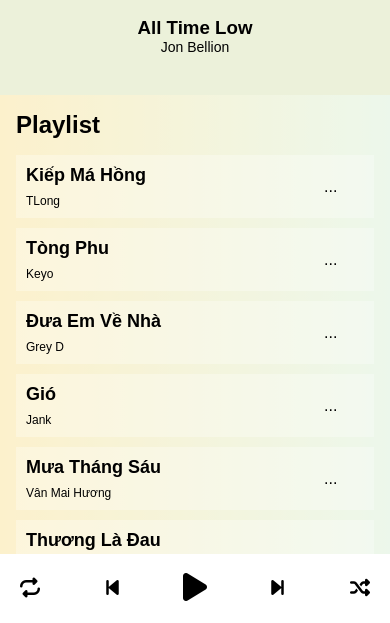
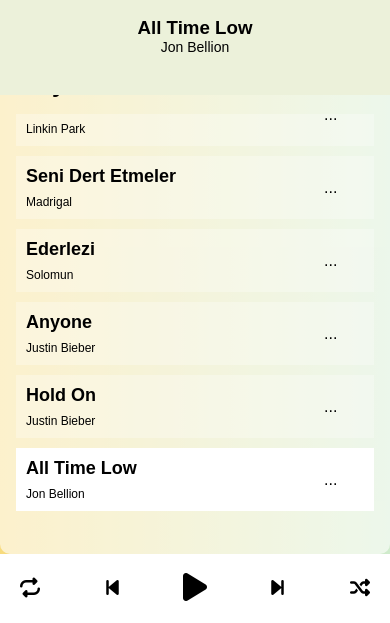
Before and after one commit to vosongtoan2212/javascript-learn, a plain HTML site: page Music_Player/index.html in a window 390 px wide. Both pictures are taken after a click on the element 112 px from the left and 809 px from the top of the page. Shown: the part 221-844 px from the top of the page. Drawn offline with Linux system fonts and the light colour scheme.

Commit message:
Fix layout with scrollIntoView

```diff
--- a/Music_Player/assets/css/style.css
+++ b/Music_Player/assets/css/style.css
@@ -279,14 +279,9 @@
 }
 
 #playlist {
-    height: unset;
     position: relative;
     margin-top: 316px;
     margin-bottom: 69px;
-}
-
-.playlist-song-container {
-    overflow-y: unset;
 }
 
 .cd {
--- a/Music_Player/assets/js/script.js
+++ b/Music_Player/assets/js/script.js
@@ -30,13 +30,13 @@
             name: 'Kiếp Má Hồng',
             singer: 'TLong',
             image: 'https://photo-resize-zmp3.zmdcdn.me/w600_r1x1_webp/cover/d/9/2/2/d922bc6bb76d3cbf319b2877a199ef6f.jpg',
-            src: 'https://vnso-zn-5-tf-mp3-320s1-zmp3.zmdcdn.me/c76678ec11adf8f3a1bc/2082865505935552357?authen=exp=1687342294~acl=/c76678ec11adf8f3a1bc/*~hmac=3e0c7724c94a2fdefc1a998d26fb1369&fs=MTY4NzE2OTQ5NDmUsICxNnx3ZWJWNnwxMDIzODA1MTA2fDExNS43OC4xMi45Mg',
+            src: './assets/song/KiepMaHong.mp3',
         },
         {
             name: 'Tòng Phu',
             singer: 'Keyo',
             image: 'https://photo-resize-zmp3.zmdcdn.me/w600_r1x1_webp/cover/d/f/9/b/df9b187a2b0e565ebe5b6bd60bdef622.jpg',
-            src: 'https://vnso-zn-16-tf-mp3-320s1-zmp3.zmdcdn.me/a7d1d213ee53070d5e42/2981457658227013023?authen=exp=1687342147~acl=/a7d1d213ee53070d5e42/*~hmac=80d274fa106bb9de536e36ac1126253f&fs=MTY4NzE2OTM0NzgxMnx3ZWJWNnwxMDAyMTgyMTA3fDExOC43MC4xMjYdUngMjAx',
+            src: './assets/song/TongPhu.mp3',
         },
         {
             name: 'Đưa Em Về Nhà',
@@ -157,9 +157,9 @@
 
         audio.addEventListener('loadedmetadata', function() {
             durationTime.innerHTML = _this.secondToMinute(audio.duration)
-            _this.playPauseSong()
             _this.loadTimePlaylist()
         })
+        this.playPauseSong()
 
         document.title = `${this.listSongs[indexCurrentSong].name} - Music Player`
         localStorage.setItem("indexCurrentSong", indexCurrentSong)
@@ -183,8 +183,6 @@
     loadTimePlaylist: function() {
         const _this = this
         const playlistSongTimer = $$('.playlist-song-time')
-
-        console.log(playlistSongTimer)
         this.listSongs.forEach((listSong, index) => {
             const newAudio = new Audio((`${listSong.src}`))
             newAudio.addEventListener("loadedmetadata", function() {
@@ -306,7 +304,7 @@
             }
             _this.loadSong()
             _this.activePlaylistSong()
-            // $('.playlist-song.active').scrollIntoView()
+            $('.playlist-song.active').scrollIntoView()
         }
 
         // Xử lý khi nhấn nút bài tiếp theo
@@ -367,6 +365,7 @@
 
     start: function() {
         this.loadSong()
+        this.playPauseSong()
         this.loadPlaylist()
         this.handleEvents()
     }
```
Also changed, not shown: 2 other files.
